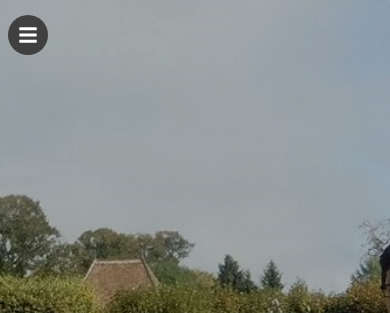
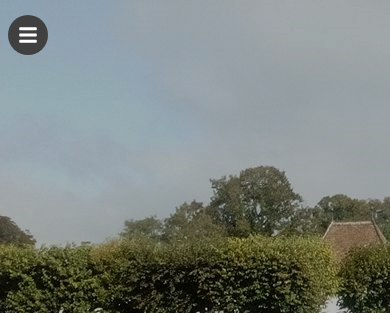
Before and after one commit to KamalByanjankar/PortfolioWebsite, a React app: page / in a window 390 px wide. Shown: the top 313 px of the page. Built offline with nearby package versions, Linux system fonts and the light colour scheme.

Commit message:
css refactored

```diff
--- a/src/components/Home/Home.css
+++ b/src/components/Home/Home.css
@@ -35,11 +35,5 @@
 @media(max-width: 640px){
   .header__image{
     background: linear-gradient(rgba(0, 0, 0, 0.3), rgba(0, 0, 0, 0.3)), url(../../assets/profile/kamal.jpg);
-    background-size: cover;
-    height: 100vh;
-    width: 100%;
-    background-attachment: fixed;
-    background-position: center top;
-    background-repeat: no-repeat;
   }
 }
```
